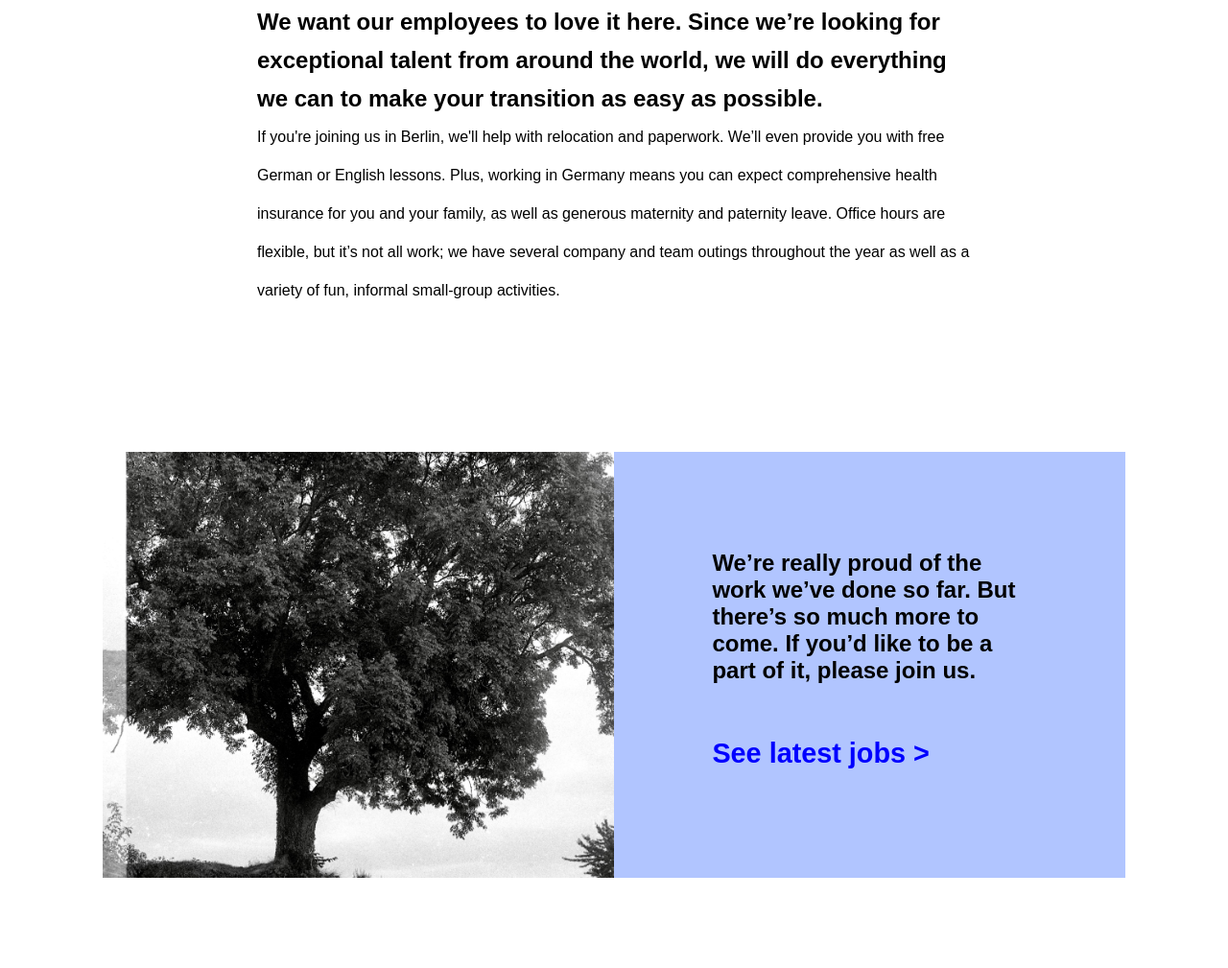
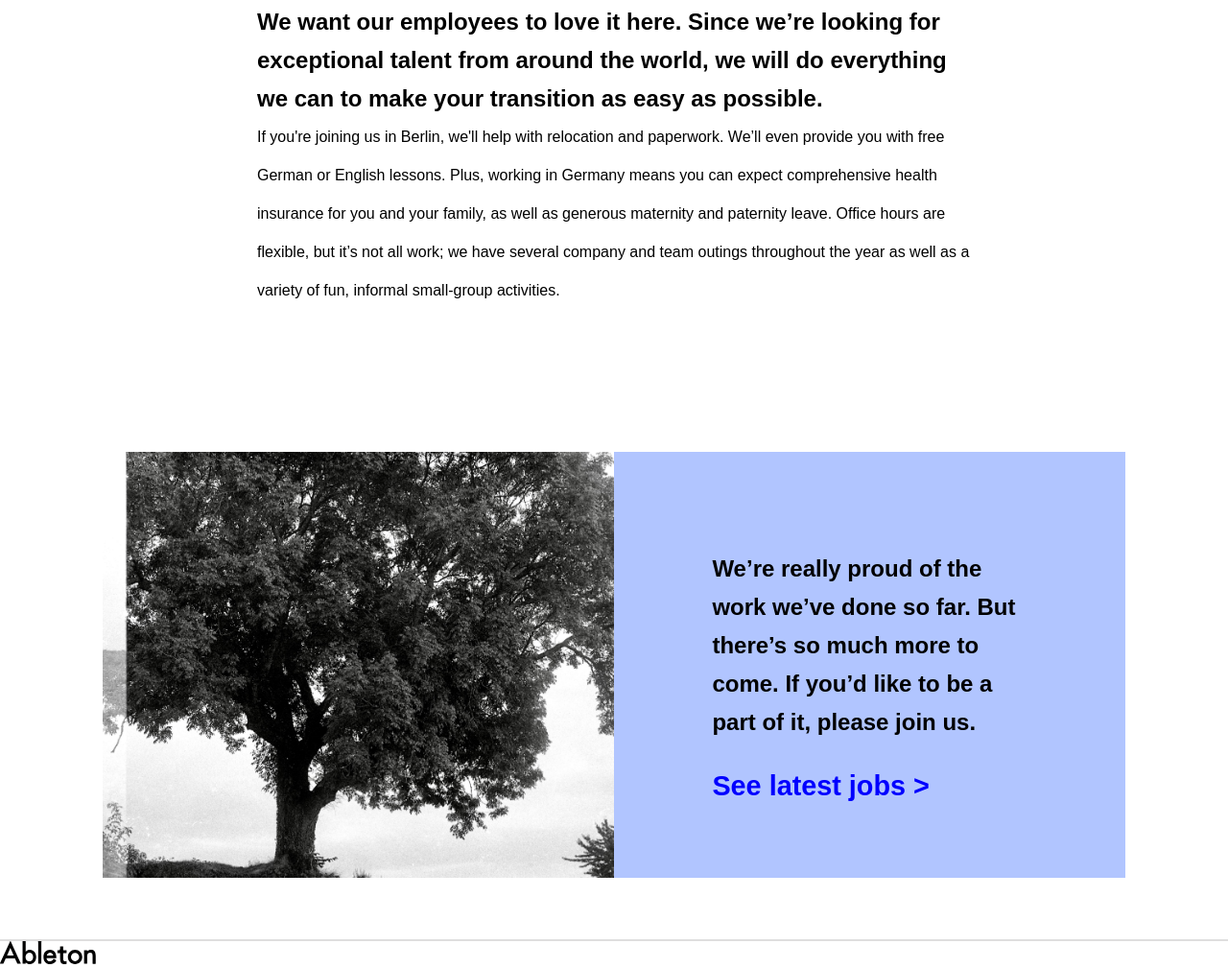
Before and after one commit to majid-tech/abletonAboutPage, a plain HTML site: page index.html in a window 1280 px wide. Shown: the part 5890-6899 px from the top of the page at 96% size. Before the commit the page ends 6869 px from the top, so only its background shows below. Drawn offline with Linux system fonts and the light colour scheme.

Commit message:
added footer

```diff
--- a/index.html
+++ b/index.html
@@ -111,7 +111,9 @@
     </section>
 
     <footer>
-
+        <div class="icon">
+            <img src="images/ableton-wordmark.c025e3df71b3.svg" alt="" width="100px">
+        </div>
     </footer>
 
     <script src="interactivity.js"></script>
--- a/styles.css
+++ b/styles.css
@@ -243,8 +243,16 @@ iframe {
     padding: 8vw;
 }
 
+.jobsImg2 .mainText {
+    line-height: 40px;
+}
+
 a.latest {
     display: block;
-    margin-top: 4.33vw;
+    margin-top: 2vw;
     font-size: larger;
 }
+
+footer {
+    border-top: 2px solid rgba(180, 178, 178, 0.432);
+}
```
Also changed, not shown: images/ableton-wordmark.c025e3df71b3.svg (added).
